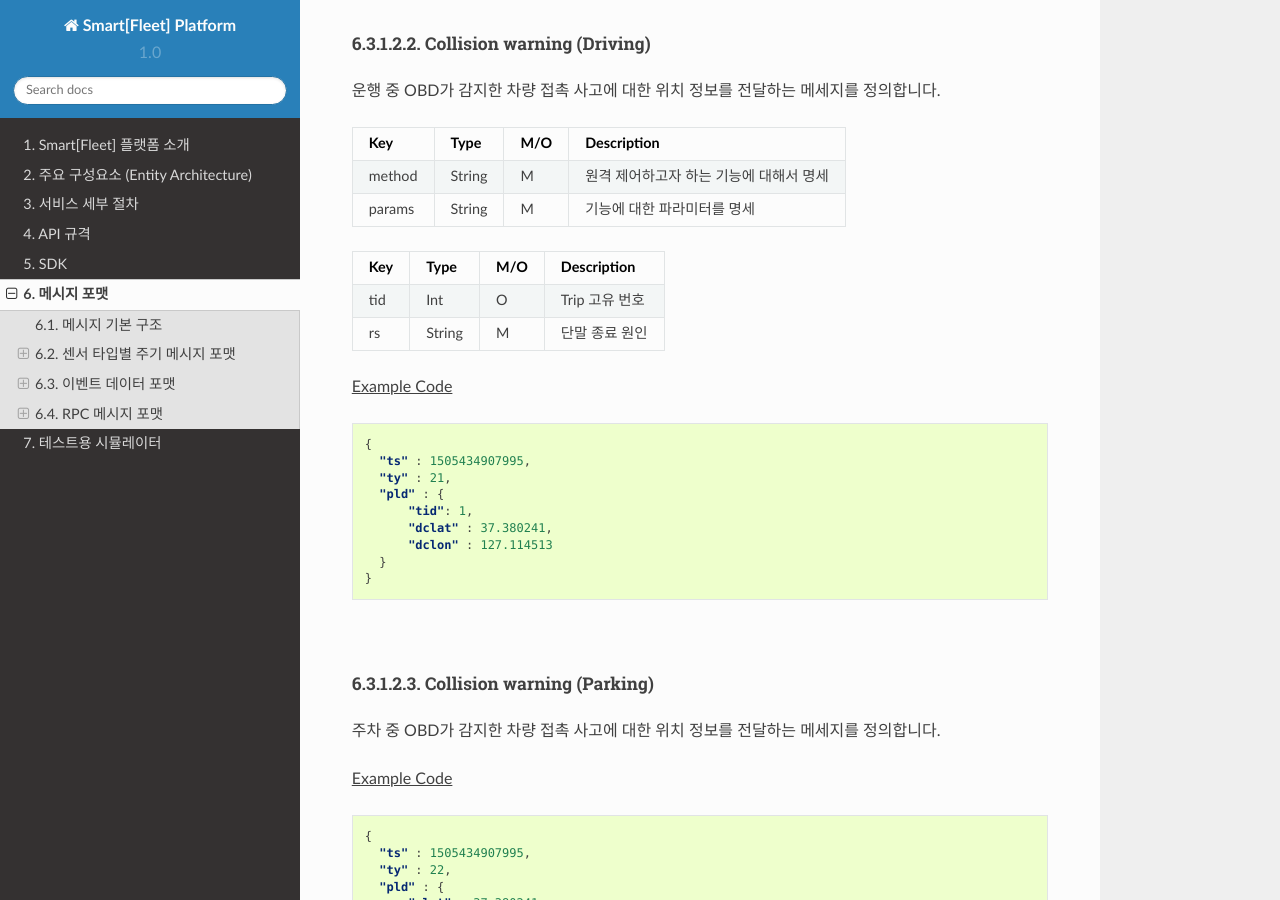
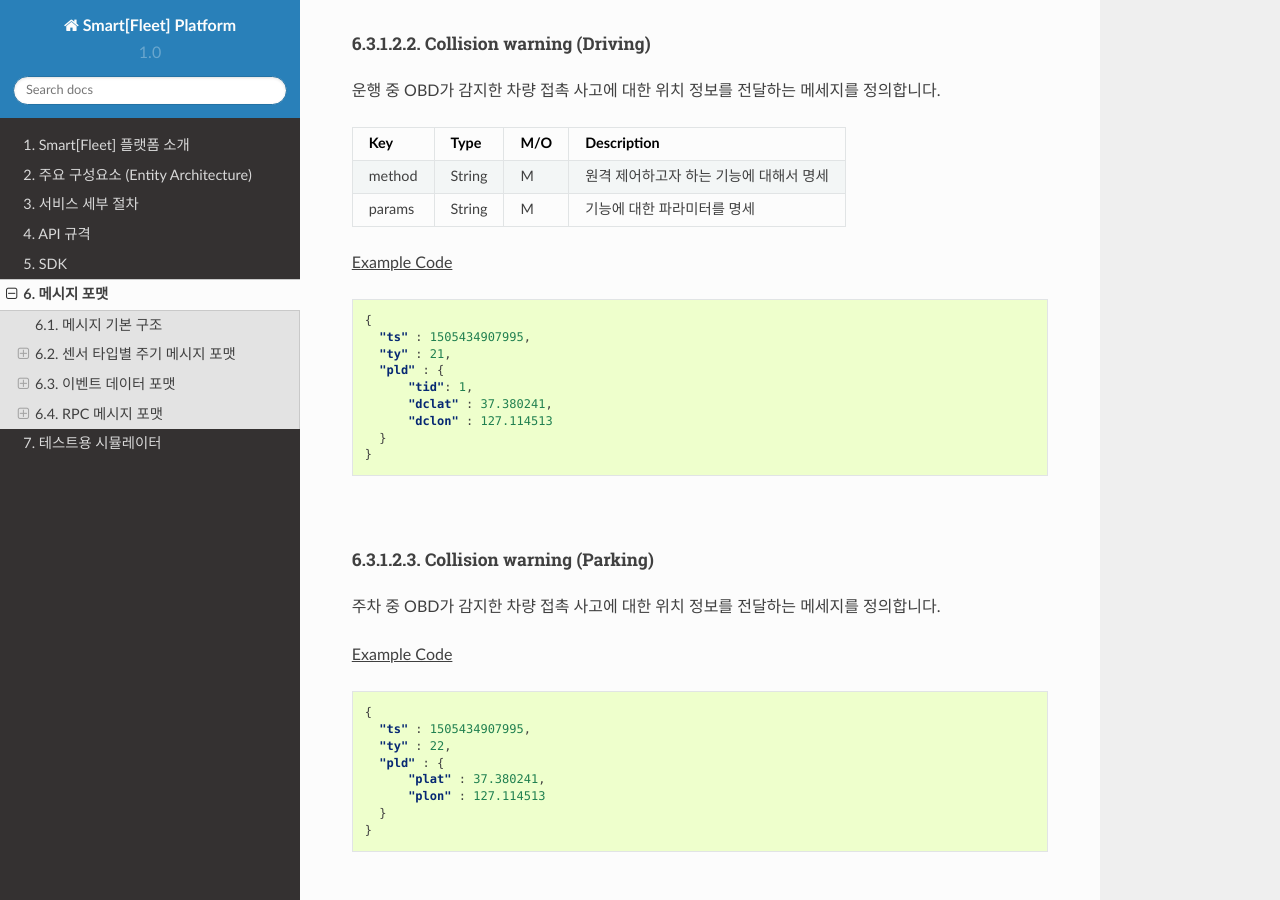
Before and after one commit to skt-smartfleet/web_document, a Sphinx documentation site: the page built from source/message.rst, in a window 1280 px wide and 900 px high, scrolled down 12691 px. Built offline with Sphinx 7.4.7 and the Read the Docs theme 2.0.0, drawn with Linux system fonts in a browser that asks for light colours.

Commit message:
change some errarta

```diff
--- a/source/message.rst
+++ b/source/message.rst
@@ -713,24 +713,6 @@ Collision warning (Driving)
 +--------+--------+-----+-----------------------------------------+
 
 
-+-----+--------+-----+----------------+
-| Key | Type   | M/O | Description    |
-+=====+========+=====+================+
-| tid | Int    | O   | Trip 고유 번호 |
-+-----+--------+-----+----------------+
-| rs  | String | M   | 단말 종료 원인 |
-+-----+--------+-----+----------------+
-
-
-+-------+------+-----+------------------------------+
-| Key   | Type | M/O | Description                 |
-+=======+======+=====+==============================+
-| tid   | Int  | O   | Trip 고유 번호                |
-+-------+------+-----+------------------------------+
-| dclat | Int  | M   | 위도                         |
-+-------+------+-----+------------------------------+
-| dclon | Int  | M   | 경도                         |
-+-------+------+-----+------------------------------+
 
 :underline:`Example Code`
 
```
